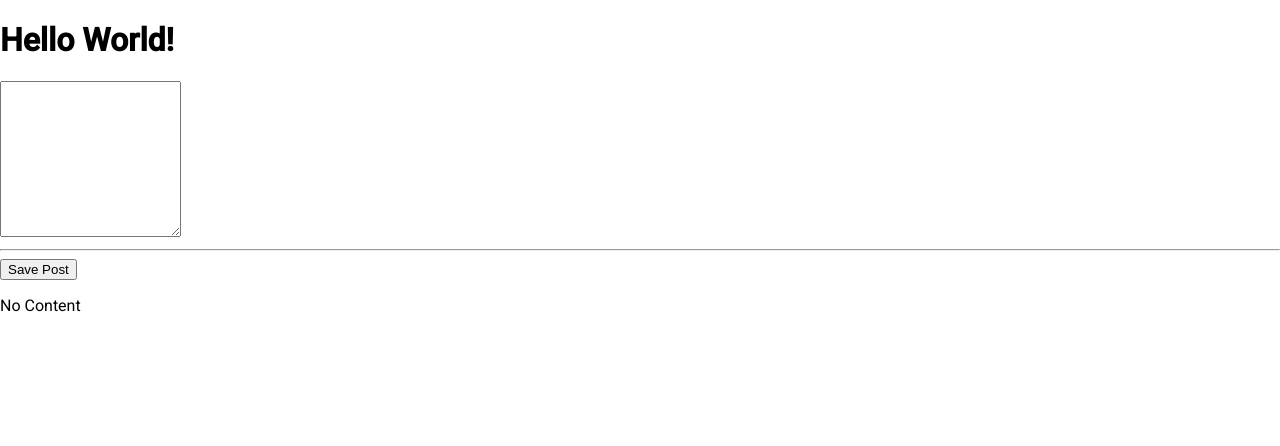
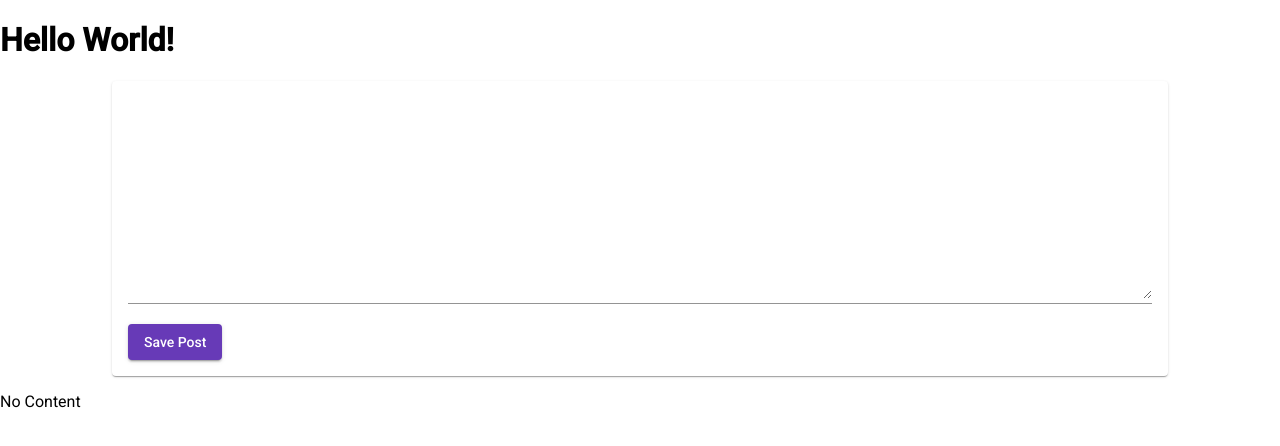
Before and after one commit to arjan-bal/mean-chatting-app, an Angular app: page / in a window 1280 px wide. Shown: the top 446 px of the page. Built offline with nearby package versions, Linux system fonts and the light colour scheme.

Commit message:
Added material design to textarea and button

```diff
--- /dev/null
+++ b/src/app/posts/post-create/post-create.component.css
@@ -0,0 +1,9 @@
+mat-card {
+  width: 80%;
+  margin: auto;
+}
+
+mat-form-field,
+textarea{
+  width: 100%;
+}
--- a/src/app/posts/post-create/post-create.component.html
+++ b/src/app/posts/post-create/post-create.component.html
@@ -1,4 +1,10 @@
-<textarea rows="10" [(ngModel)]="enteredValue"></textarea>
-<hr>
-<button (click)="onAddPost()">Save Post</button>
+<mat-card>
+  <mat-form-field>
+    <textarea matInput rows="10" [(ngModel)]="enteredValue"></textarea>
+  </mat-form-field>
+  <button
+    mat-raised-button
+    color="primary"
+    (click)="onAddPost()">Save Post</button>
+</mat-card>
 <p>{{ newPost }}</p>
--- a/src/app/posts/post-create/post-create.component.ts
+++ b/src/app/posts/post-create/post-create.component.ts
@@ -2,7 +2,8 @@
 
 @Component({
   selector: 'app-post-create',
-  templateUrl: 'post-create.component.html'
+  templateUrl: 'post-create.component.html',
+  styleUrls: ['./post-create.component.css']
 })
 
 export class PostCreateComponent {
```
Also changed, not shown: src/app/app.module.ts (+8 -2 lines).
